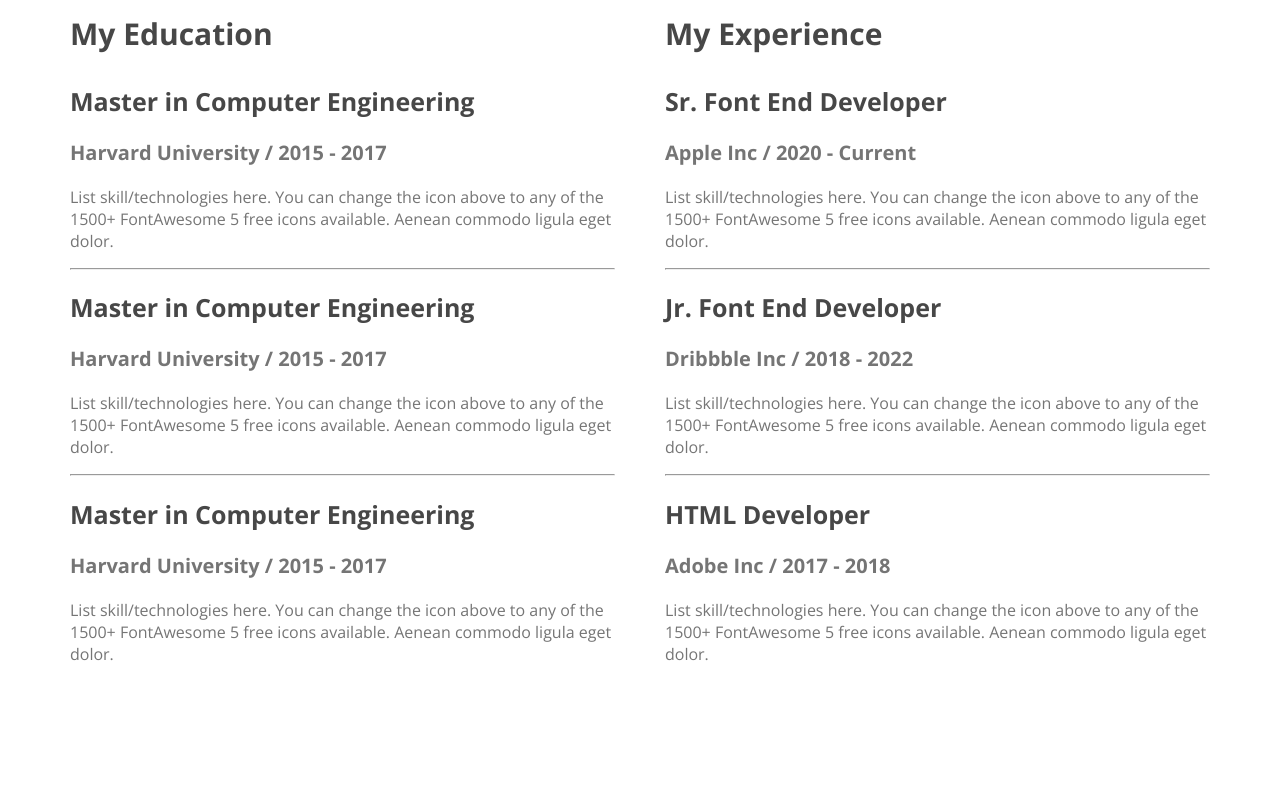
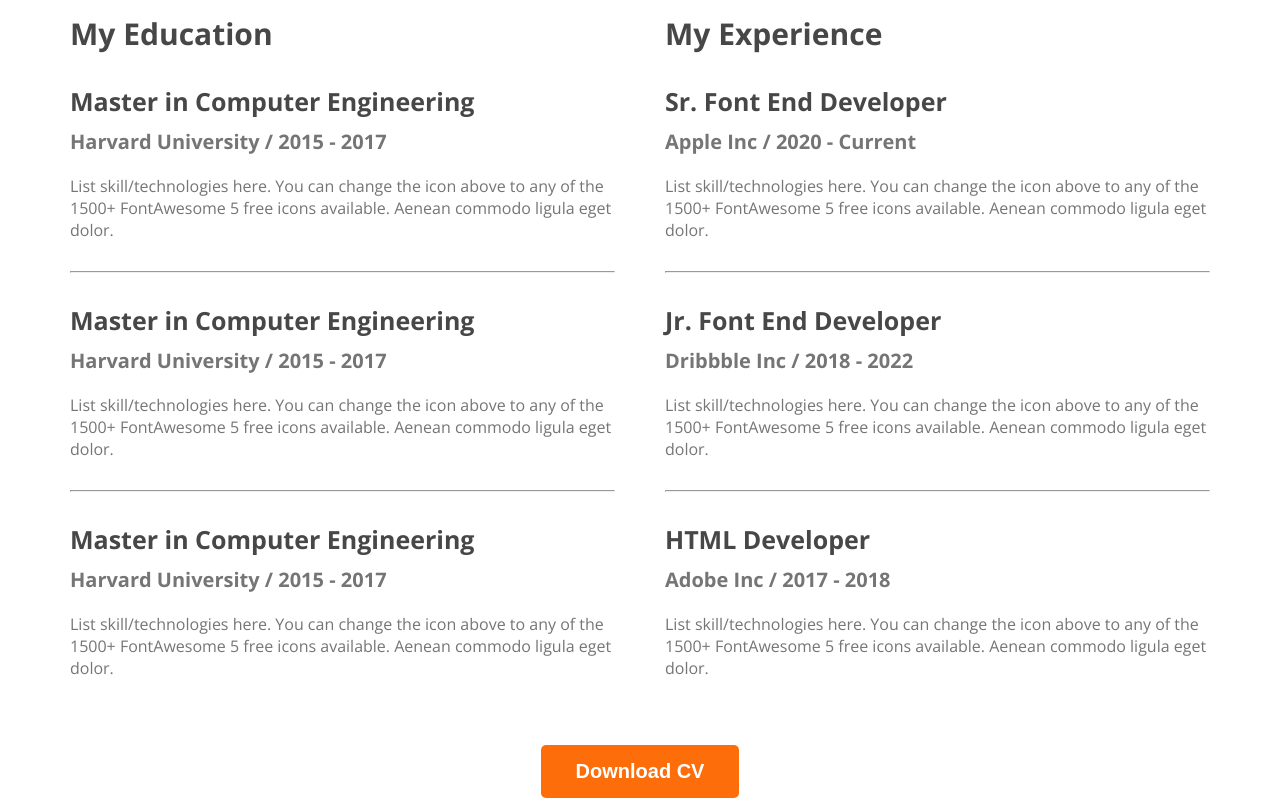
Before and after one commit to suru1849/Webdeveloper-portfolio, a plain HTML site: page index.html in a window 1280 px wide. Shown: the part 2420-3226 px from the top of the page. Before the commit the page ends 3109 px from the top, so only its background shows below. Drawn offline with nearby package versions, Linux system fonts and the light colour scheme.

Commit message:
finished A-summary-of-My-Resume section

```diff
--- a/index.html
+++ b/index.html
@@ -211,6 +211,9 @@
             </div>
           </div>
         </div>
+        <div class="download-cv">
+          <button class="btn-primary">Download CV</button>
+        </div>
       </section>
     </main>
 
--- a/styles/portfolio.css
+++ b/styles/portfolio.css
@@ -161,22 +161,29 @@ main section {
   gap: 50px;
 }
 
+.resume-container hr {
+  margin: 30px 0px;
+}
 .resume-colunm-tittle {
   color: #474747;
   font-size: 30px;
   font-weight: 700;
+  margin-bottom: 30px;
 }
 
 .resume-item-tittle {
   color: #474747;
   font-size: 25px;
   font-weight: 700;
+  margin-bottom: 10px;
 }
 
 .resume-item-tittle-info {
   color: #757575;
   font-size: 20px;
   font-weight: 600;
+  margin-top: 10px;
+  margin-bottom: 20px;
 }
 
 .resume-item-description {
@@ -184,3 +191,8 @@ main section {
   font-size: 16px;
   font-weight: 400;
 }
+
+.download-cv {
+  text-align: center;
+  margin-top: 50px;
+}
```
